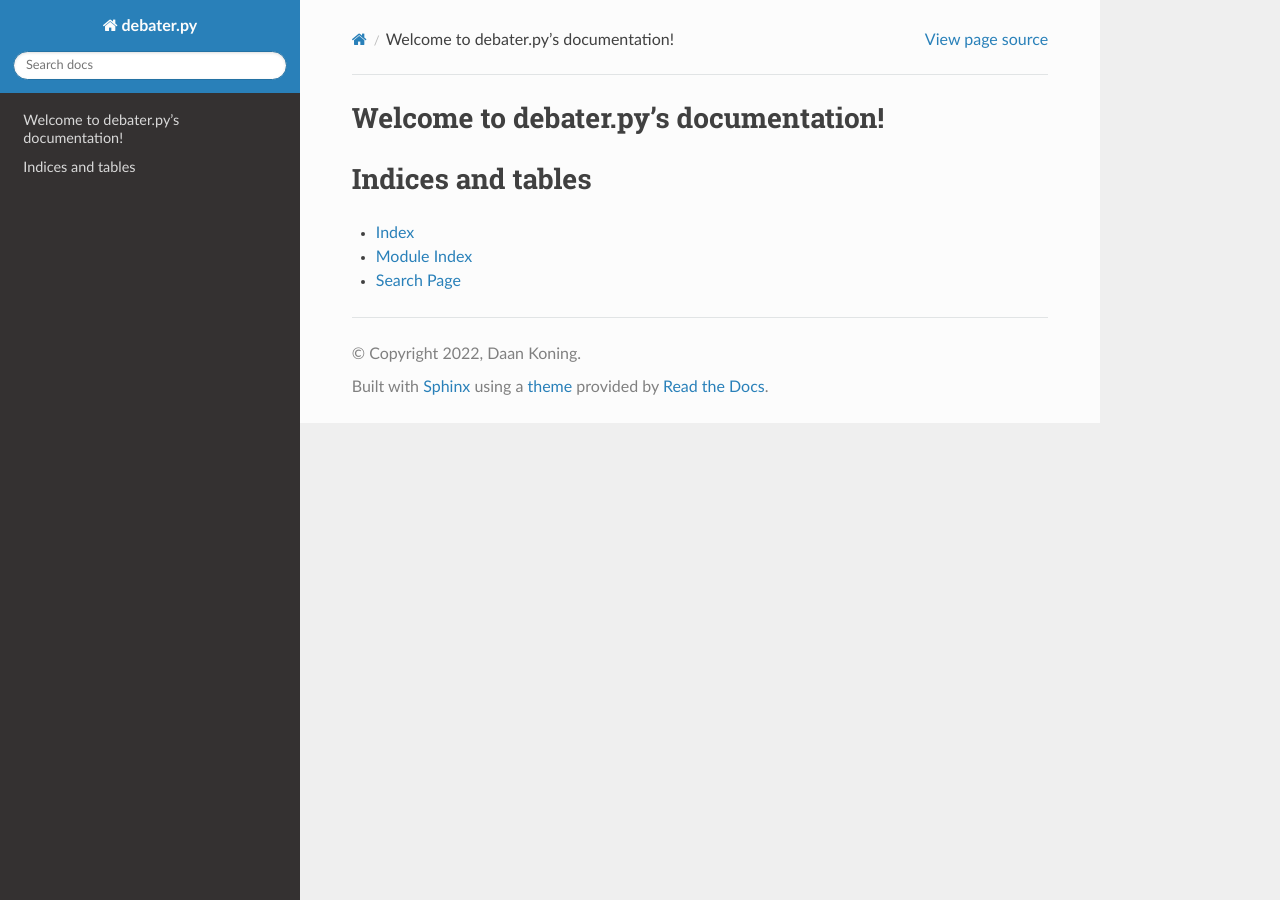
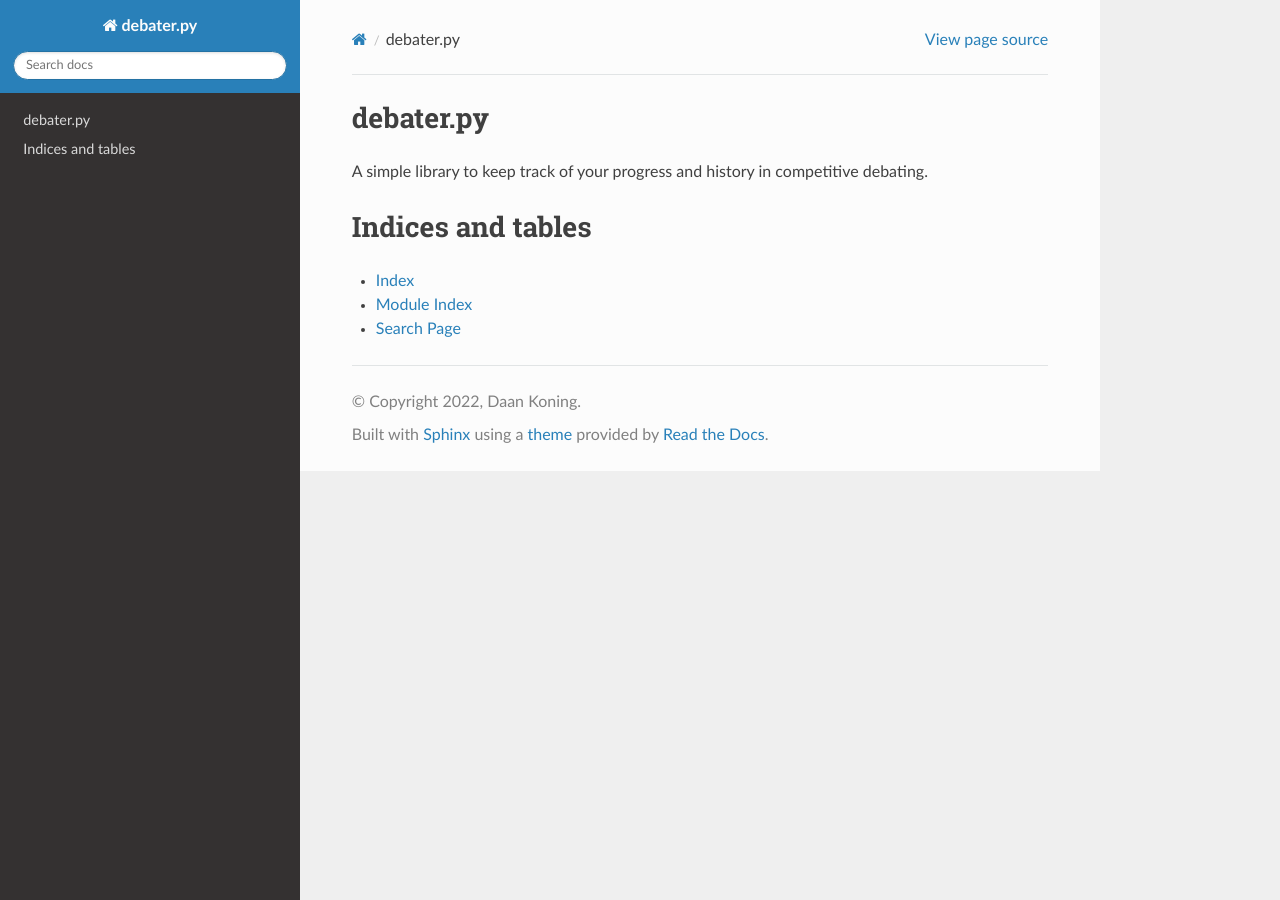
Before and after one commit to daankoning/debater.py, a Sphinx documentation site: the page built from docs/index.rst, in a window 1280 px wide. Built offline with Sphinx 7.4.7 and the Read the Docs theme 2.0.0, drawn with Linux system fonts in a browser that asks for light colours.

Commit message:
Included `README.rst` in `index.rst`

```diff
--- a/docs/conf.py
+++ b/docs/conf.py
@@ -23,6 +23,7 @@ extensions = [
 	"sphinx.ext.autodoc",
 	"sphinx.ext.napoleon",
 	'sphinx_rtd_theme',
+	"myst_parser",
 ]
 
 templates_path = ['_templates']
--- a/docs/index.rst
+++ b/docs/index.rst
@@ -3,12 +3,7 @@
    You can adapt this file completely to your liking, but it should at least
    contain the root `toctree` directive.
 
-Welcome to debater.py's documentation!
-======================================
-
-.. toctree::
-   :maxdepth: 2
-   :caption: Contents:
+.. include:: ../README.rst
 
 
 
```
Also changed, not shown: 6 other files.
